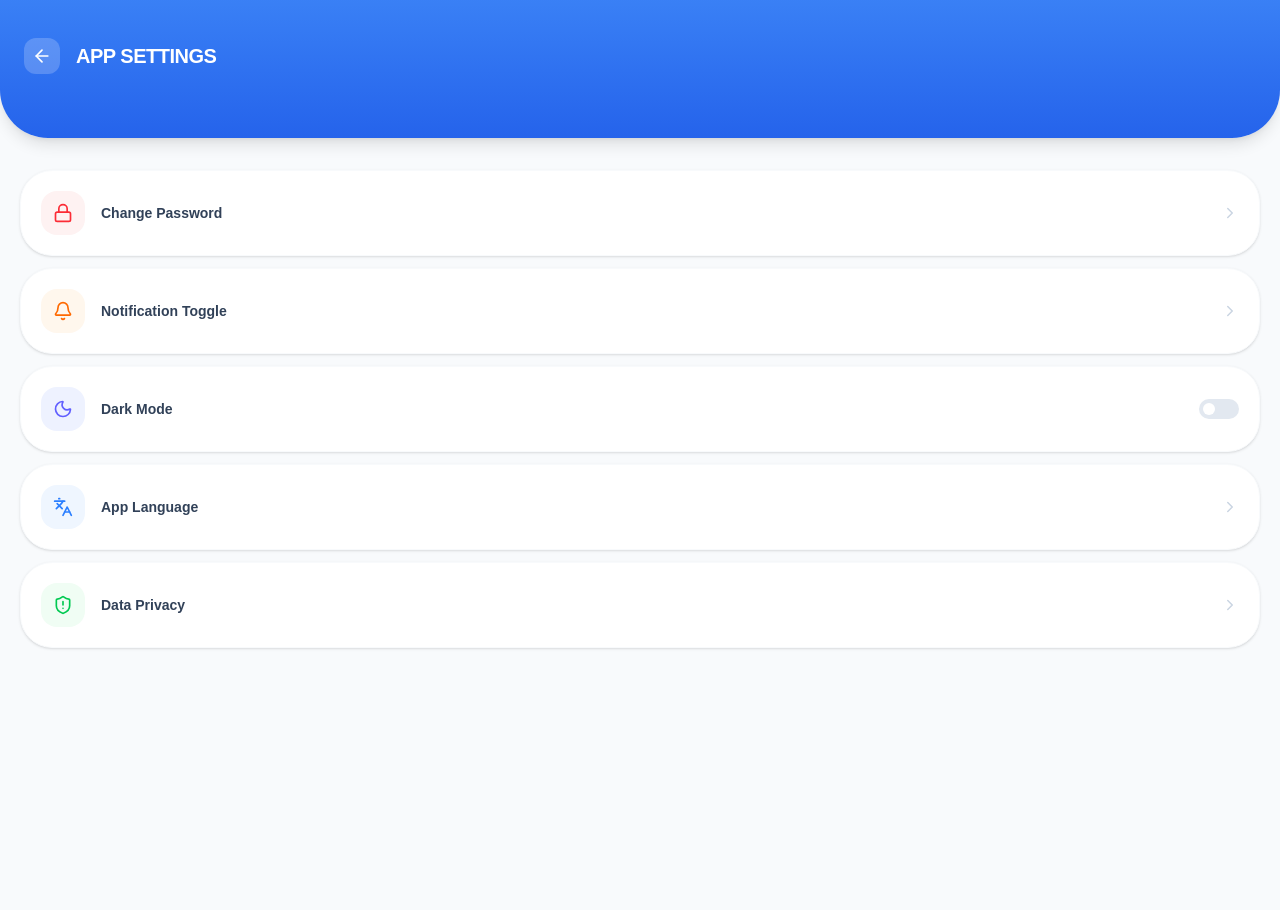
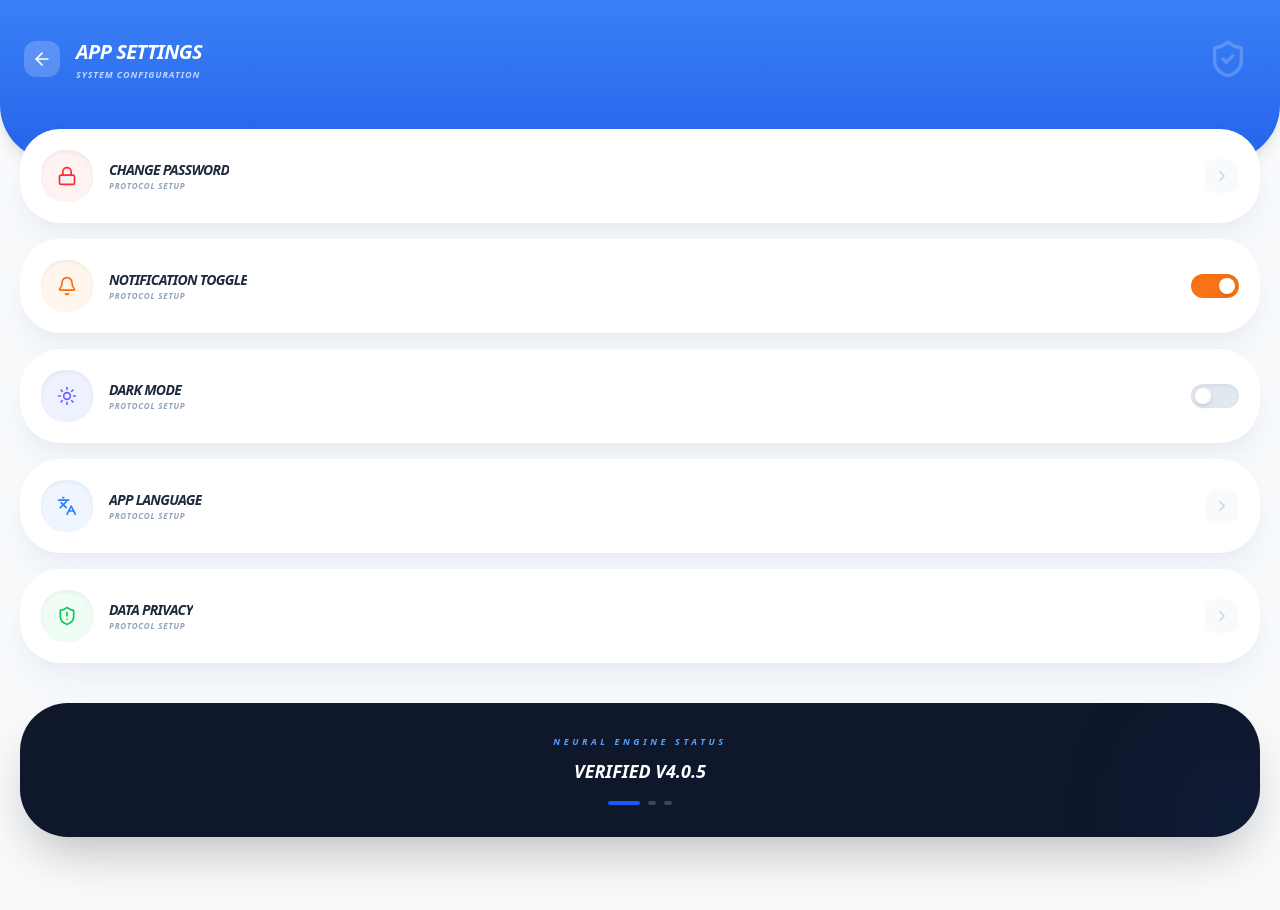
Before and after one commit to adittyaarryaai-lab/edu-management-software, a React app in the folder frontend/: page /settings in a window 1280 px wide. Shown: the part 420-1330 px from the top of the page. Built offline with nearby package versions, Linux system fonts and the light colour scheme; sample sign-in values are in the browser's storage; the HTML template or start-up script is replaced by a standard one.

Commit message:
Day 53: Implemented App Settings UI with toggle-ready switches and system configuration layout

```diff
--- a/frontend/src/pages/Settings.jsx
+++ b/frontend/src/pages/Settings.jsx
@@ -1,37 +1,106 @@
-import React from 'react';
-import { ArrowLeft, Lock, Bell, Moon, Languages, ShieldAlert, ChevronRight } from 'lucide-react';
+import React, { useState } from 'react';
+import { ArrowLeft, Lock, Bell, Moon, Languages, ShieldAlert, ChevronRight, Sun, ShieldCheck } from 'lucide-react';
 import { useNavigate } from 'react-router-dom';
 
 const Settings = () => {
     const navigate = useNavigate();
 
+    // State for toggles
+    const [darkMode, setDarkMode] = useState(false);
+    const [notifEnabled, setNotifEnabled] = useState(true);
+
     const appSettings = [
-        { title: 'Change Password', icon: <Lock size={20}/>, color: 'text-red-500', bg: 'bg-red-50' },
-        { title: 'Notification Toggle', icon: <Bell size={20}/>, color: 'text-orange-500', bg: 'bg-orange-50' },
-        { title: 'Dark Mode', icon: <Moon size={20}/>, color: 'text-indigo-500', bg: 'bg-indigo-50', toggle: true },
+        { title: 'Change Password', icon: <Lock size={20}/>, color: 'text-red-500', bg: 'bg-red-50', path: '/change-password' },
+        { title: 'Notification Toggle', icon: <Bell size={20}/>, color: 'text-orange-500', bg: 'bg-orange-50', isNotif: true },
+        { title: 'Dark Mode', icon: darkMode ? <Moon size={20}/> : <Sun size={20}/>, color: 'text-indigo-500', bg: 'bg-indigo-50', isTheme: true },
         { title: 'App Language', icon: <Languages size={20}/>, color: 'text-blue-500', bg: 'bg-blue-50' },
         { title: 'Data Privacy', icon: <ShieldAlert size={20}/>, color: 'text-green-500', bg: 'bg-green-50' },
     ];
 
     return (
-        <div className="min-h-screen bg-[#f8fafc] pb-24">
-            <div className="nav-gradient text-white px-6 pt-12 pb-16 rounded-b-[3rem] shadow-lg flex items-center gap-4">
-                <button onClick={() => navigate(-1)} className="bg-white/20 p-2 rounded-xl"><ArrowLeft size={20}/></button>
-                <h1 className="text-xl font-bold uppercase tracking-tight">App Settings</h1>
+        <div className="min-h-screen bg-[#f8fafc] pb-24 font-sans italic">
+            {/* Header Area */}
+            <div className="nav-gradient text-white px-6 pt-12 pb-20 rounded-b-[3.5rem] shadow-lg flex items-center gap-4 relative z-10">
+                <button onClick={() => navigate(-1)} className="bg-white/20 p-2 rounded-xl active:scale-90 transition-all">
+                    <ArrowLeft size={20}/>
+                </button>
+                <div>
+                    <h1 className="text-xl font-black uppercase tracking-tight">App Settings</h1>
+                    <p className="text-[9px] font-black opacity-70 uppercase tracking-widest mt-0.5">System Configuration</p>
+                </div>
+                <div className="absolute right-8 opacity-20"><ShieldCheck size={40}/></div>
             </div>
 
-            <div className="px-5 mt-8 space-y-3">
+            {/* Settings List */}
+            <div className="px-5 -mt-8 relative z-20 space-y-4">
                 {appSettings.map((s, i) => (
-                    <div key={i} className="bg-white p-5 rounded-[2rem] shadow-sm border border-slate-50 flex items-center justify-between active:scale-95 transition-all">
-                        <div className="flex items-center gap-4">
-                            <div className={`${s.bg} ${s.color} p-3 rounded-2xl`}>{s.icon}</div>
-                            <span className="font-bold text-slate-700 text-sm">{s.title}</span>
+                    <div
+                        key={i}
+                        onClick={() => s.path && navigate(s.path)}
+                        className="bg-white p-4 sm:p-5 rounded-[2.5rem] shadow-xl shadow-slate-200/50 border border-white flex items-center justify-between active:scale-[0.98] transition-all cursor-pointer group"
+                    >
+                        <div className="flex items-center gap-3 sm:gap-4 flex-1">
+                            <div className={`${s.bg} ${s.color} p-3 sm:p-4 rounded-[1.5rem] shadow-inner group-hover:scale-110 transition-transform duration-300 shrink-0`}>
+                                {s.icon}
+                            </div>
+                            <div className="min-w-0">
+                                <span className="font-black text-slate-800 text-[13px] sm:text-sm uppercase tracking-tighter block truncate">{s.title}</span>
+                                <p className="text-[8px] font-bold text-slate-400 uppercase tracking-widest truncate">Protocol Setup</p>
+                            </div>
                         </div>
-                        {s.toggle ? (
-                            <div className="w-10 h-5 bg-slate-200 rounded-full relative"><div className="absolute left-1 top-1 w-3 h-3 bg-white rounded-full"></div></div>
-                        ) : <ChevronRight size={18} className="text-slate-300" />}
+
+                        {/* --- FIXED TOGGLE LOGIC --- */}
+                        <div className="flex shrink-0">
+                            {s.isTheme ? (
+                                <div
+                                    onClick={(e) => {
+                                        e.stopPropagation(); // Card click ko rokne ke liye
+                                        setDarkMode(!darkMode);
+                                    }}
+                                    className="w-12 h-6 rounded-full transition-all duration-300 relative cursor-pointer shadow-inner"
+                                    style={{ backgroundColor: darkMode ? '#4f46e5' : '#e2e8f0' }} // Indigo-600 vs Slate-200
+                                >
+                                    <div
+                                        className="absolute top-1 w-4 h-4 bg-white rounded-full shadow-md transition-all duration-300"
+                                        style={{ left: darkMode ? '28px' : '4px' }}
+                                    />
+                                </div>
+                            ) : s.isNotif ? (
+                                <div
+                                    onClick={(e) => {
+                                        e.stopPropagation();
+                                        setNotifEnabled(!notifEnabled);
+                                    }}
+                                    className="w-12 h-6 rounded-full transition-all duration-300 relative cursor-pointer shadow-inner"
+                                    style={{ backgroundColor: notifEnabled ? '#f97316' : '#e2e8f0' }} // Orange-500 vs Slate-200
+                                >
+                                    <div
+                                        className="absolute top-1 w-4 h-4 bg-white rounded-full shadow-md transition-all duration-300"
+                                        style={{ left: notifEnabled ? '28px' : '4px' }}
+                                    />
+                                </div>
+                            ) : (
+                                <div className="bg-slate-50 p-2 rounded-xl">
+                                    <ChevronRight size={18} className="text-slate-300" />
+                                </div>
+                            )}
+                        </div>
                     </div>
                 ))}
+
+                {/* System Stats Footer */}
+                <div className="mt-10 p-8 text-center bg-slate-900 rounded-[3rem] text-white overflow-hidden relative shadow-2xl">
+                    <div className="relative z-10">
+                        <p className="text-[9px] font-black text-blue-400 uppercase tracking-[0.4em] mb-2">Neural Engine Status</p>
+                        <h4 className="text-lg font-black italic uppercase">Verified v4.0.5</h4>
+                        <div className="mt-4 flex justify-center gap-2">
+                            <div className="h-1 w-8 bg-blue-600 rounded-full"></div>
+                            <div className="h-1 w-2 bg-white/20 rounded-full"></div>
+                            <div className="h-1 w-2 bg-white/20 rounded-full"></div>
+                        </div>
+                    </div>
+                    <div className="absolute -right-10 -bottom-10 w-32 h-32 bg-blue-600/10 rounded-full blur-3xl"></div>
+                </div>
             </div>
         </div>
     );
```
